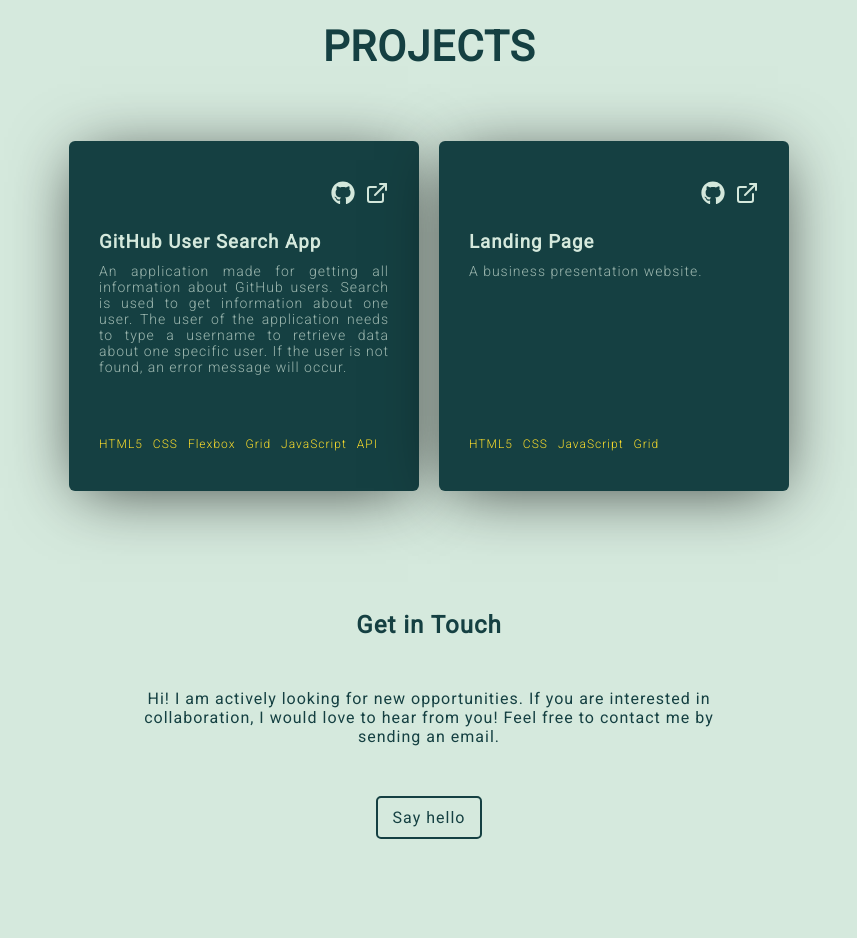
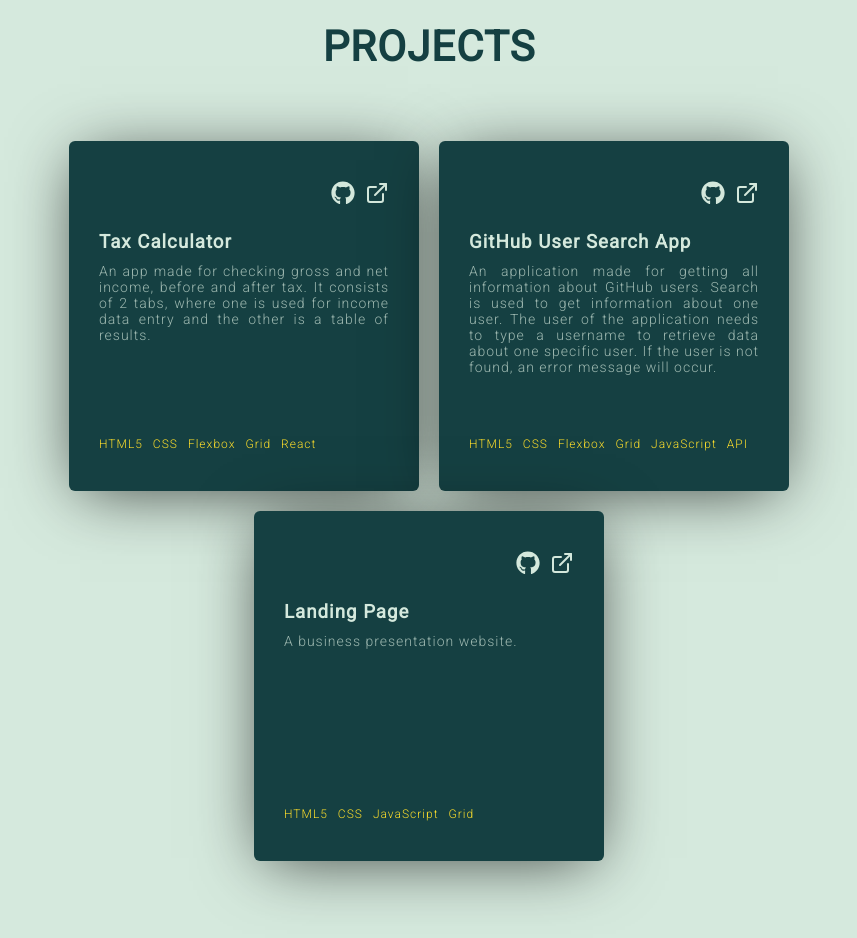
Before and after one commit to KrisZivojevic/My-portfolio, a React (Create React App) app: page / in a window 1280 px wide. Shown: the part 1580-2518 px from the top of the page, without its empty margins (211-1068 px from the left). Built offline with nearby package versions, Linux system fonts and the light colour scheme; the HTML template or start-up script is replaced by a standard one.

Commit message:
update project list in projects component

```diff
--- a/src/components/Footer/Footer.js
+++ b/src/components/Footer/Footer.js
@@ -1,6 +1,5 @@
 import styles from "./Footer.module.css";
 import {
-  FaEnvelope,
   FaGithub,
   FaLinkedin,
   FaRegEnvelope,
--- a/src/components/Header/Header.js
+++ b/src/components/Header/Header.js
@@ -22,7 +22,7 @@ const Header = () => {
           <img
             className={styles.header__img}
             src={profile}
-            alt="profile image"
+            alt="profile"
           />
         </div>
       </div>
--- a/src/components/Main/Main.js
+++ b/src/components/Main/Main.js
@@ -1,6 +1,5 @@
 import AOS from "aos";
 import { useEffect } from "react";
-import styles from "./Main.module.css";
 import "aos/dist/aos.css";
 import Projects from "../Projects/Projects";
 import Contact from "../Contact/Contact";
--- a/src/components/Main/Main.module.css
+++ /dev/null
@@ -1,14 +0,0 @@
-.main__section {
-    background-color: rgba(0,0,0,0.3);
-    height: 400px;
-    display: flex;
-    justify-content: center;
-    align-items: center;
-    gap: 120px;
-  };
-
-.main__article {
-    width: 300px;
-    height: 300px;
-    background-color: rgb(33, 108, 33);
-  };
--- a/src/components/Projects/Projects.js
+++ b/src/components/Projects/Projects.js
@@ -4,6 +4,14 @@ import styles from "./Projects.module.css";
 const projectList = [
   {
     id: 1,
+    title: "Tax Calculator",
+    desc: "An app made for checking gross and net income, before and after tax. It consists of 2 tabs, where one is used for income data entry and the other is a table of results.",
+    demo: "https://tax-calculator-sigma.vercel.app/",
+    github: "https://github.com/KrisZivojevic/Tax-calculator",
+    tech: ["HTML5 ", "CSS", "Flexbox", "Grid", "React"],
+  },
+  {
+    id: 2,
     title: "GitHub User Search App",
     desc: "An application made for getting all information about GitHub users. Search is used to get information about one user. The user of the application needs to type a username to retrieve data about one specific user. If the user is not found, an error message will occur.",
     demo: "https://kriszivojevic.github.io/GitHub-Users/",
@@ -11,7 +19,7 @@ const projectList = [
     tech: ["HTML5 ", "CSS", "Flexbox", "Grid", "JavaScript", "API"],
   },
   {
-    id: 2,
+    id: 3,
     title: "Landing Page",
     desc: "A business presentation website.",
     demo: "https://kriszivojevic.github.io/Landing-Page-Template/",
--- a/src/index.css
+++ b/src/index.css
@@ -24,6 +24,10 @@ display: block;
   --teal: #154042;
   --mint: #d5e9dd;
   --lemon: #fcdd2b;
+}
+::selection {
+  background-color: var(--lemon);
+  color: var(--teal);
 }
 
 .max-content {
```
Also changed, not shown: public/index.html (+0 -23 lines).
